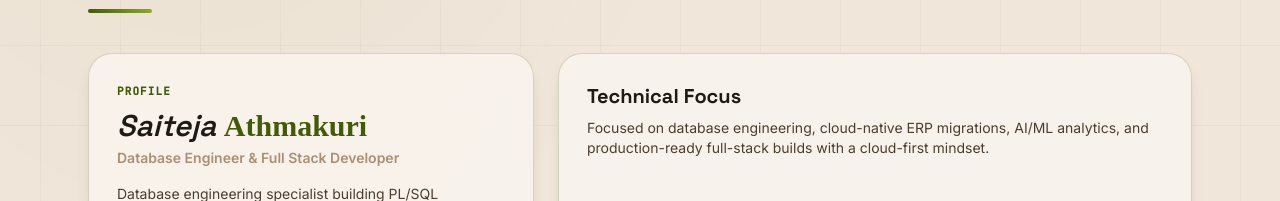
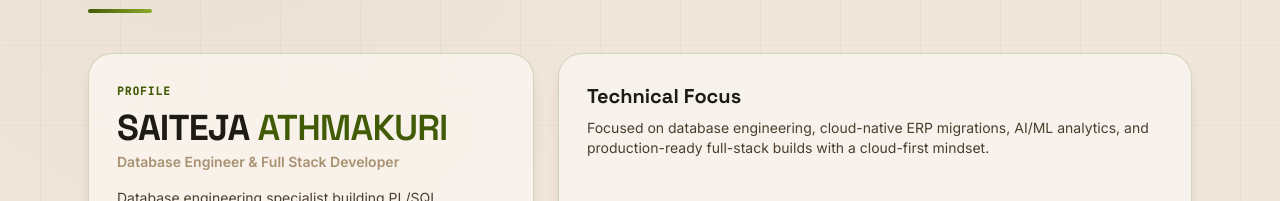
Before and after one commit to SAITEJA-012/saiteja-portfolio, an Angular app: page / in a window 1280 px wide. Shown: the part 915-1116 px from the top of the page. Built offline with nearby package versions, Linux system fonts and the light colour scheme; what @primeuix/themes, primeng, tailwindcss-primeui would draw is missing.

Commit message:
Update profile section name to SAITEJA (Space Grotesk ExtraBold White) and ATHMAKURI (Space Grotesk SemiBold Green)

```diff
--- a/src/app/components/about/about.component.ts
+++ b/src/app/components/about/about.component.ts
@@ -27,8 +27,9 @@ import { DomSanitizer, SafeResourceUrl } from '@angular/platform-browser';
               <div class="text-[11px] font-mono font-bold text-[#415b06] dark:text-[#8bab2a] uppercase tracking-widest mb-2">
                 PROFILE
               </div>
-              <h3 class="text-3xl font-serif italic font-normal text-[#1e1a14] dark:text-[#f5efe6] mb-1">
-                Saiteja <span class="font-cursive not-italic font-bold text-[#415b06] dark:text-[#8bab2a]">Athmakuri</span>
+              <h3 class="text-3xl sm:text-4xl font-heading mb-1 tracking-tight">
+                <span class="font-extrabold text-[#1e1a14] dark:text-[#f5efe6]">SAITEJA</span>
+                <span class="font-semibold text-[#415b06] dark:text-[#8bab2a] ml-2">ATHMAKURI</span>
               </h3>
               <div class="text-sm font-bold text-[#a89070] dark:text-[#b9ab95] mb-4">
                 Database Engineer &amp; Full Stack Developer
```
